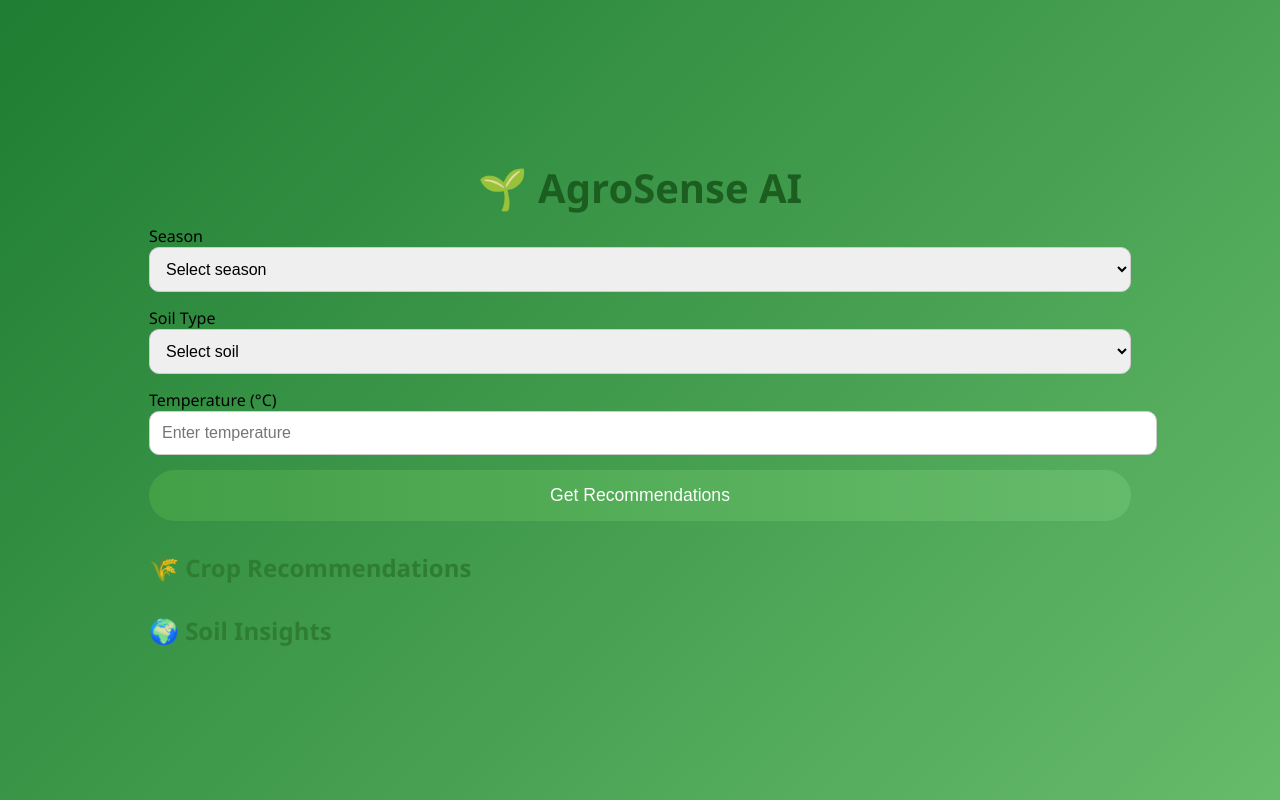
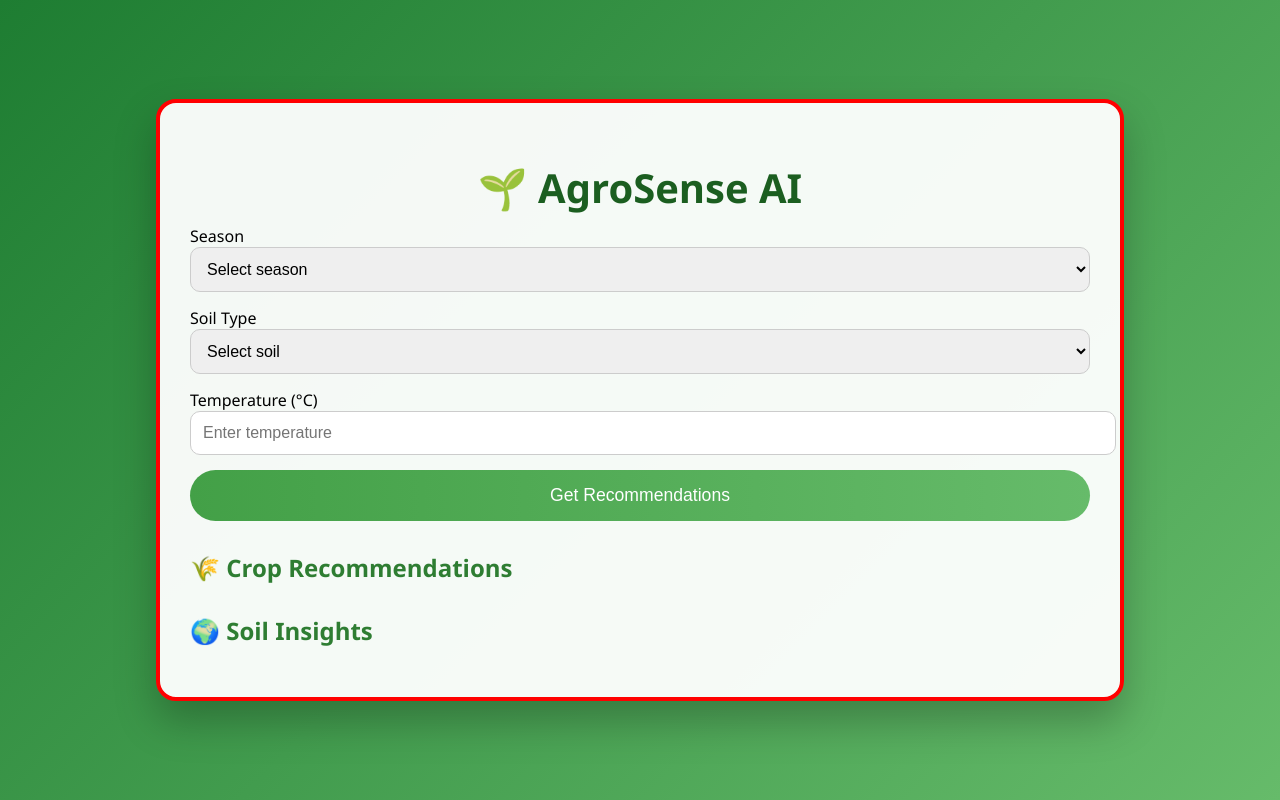
Before and after one commit to ManasaKundanapally/agrosense--ai, a Flask app: page / in a window 1280 px wide. Run offline with Flask 3, Linux system fonts and the light colour scheme.

Commit message:
Fix HTML structure and restore UI bars

```diff
--- a/templates/index.html
+++ b/templates/index.html
@@ -3,11 +3,12 @@
 <head>
     <meta charset="UTF-8">
     <title>AgroSense AI</title>
+
     <link rel="stylesheet" href="{{ url_for('static', filename='css/style.css') }}">
 </head>
+
 <body>
-
-<div class="card">
+    <div class="container">
         <h1>🌱 AgroSense AI</h1>
 
         <label>Season</label>
@@ -33,7 +34,9 @@
         <div class="results">
             <h2>🌾 Crop Recommendations</h2>
             <div id="results"></div>
+        </div>
 
+        <div class="results">
             <h2>🌍 Soil Insights</h2>
             <p id="soilIssues"></p>
             <p id="soilTips"></p>
```
Lines whose indentation alone changed are shown as unchanged.
